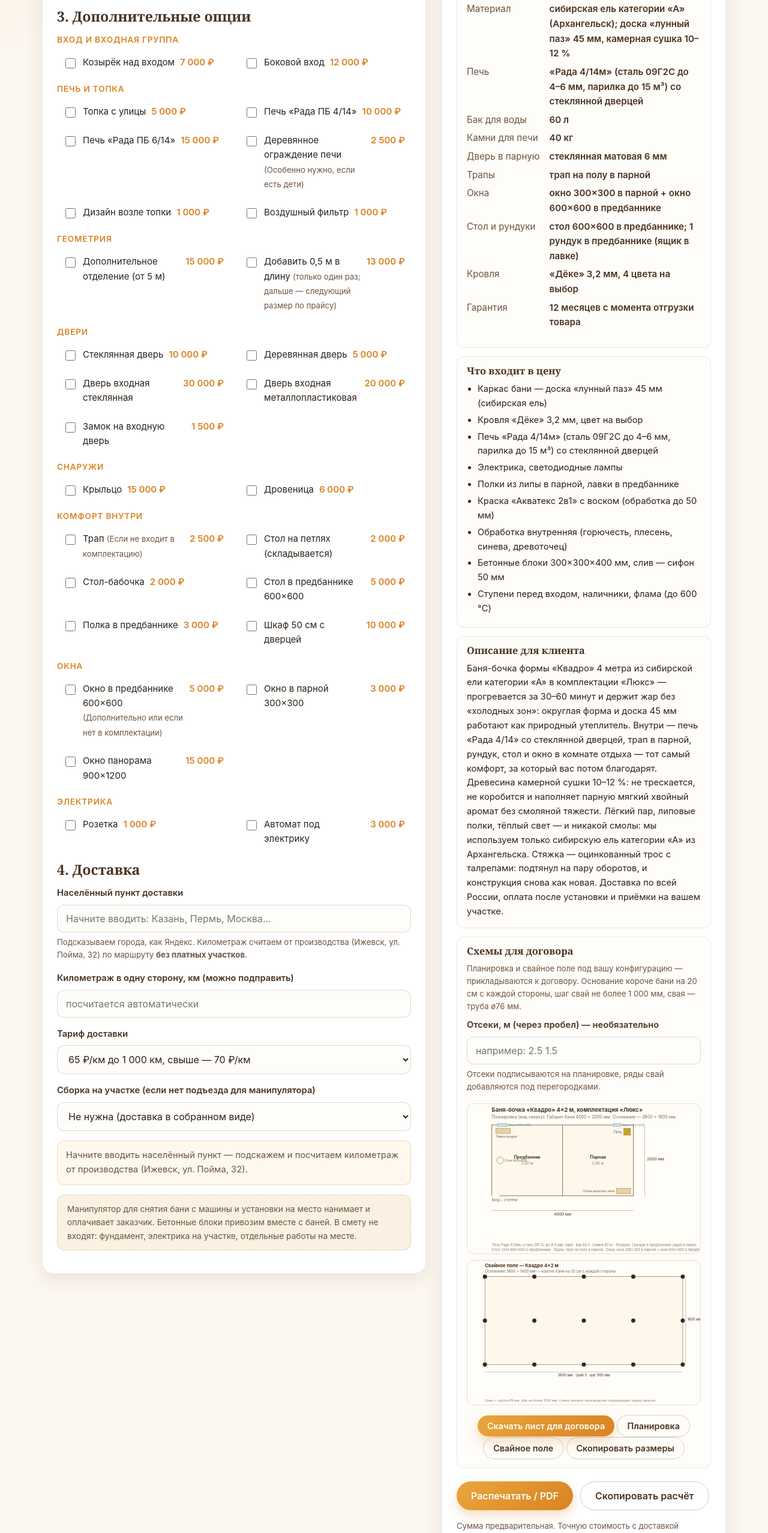
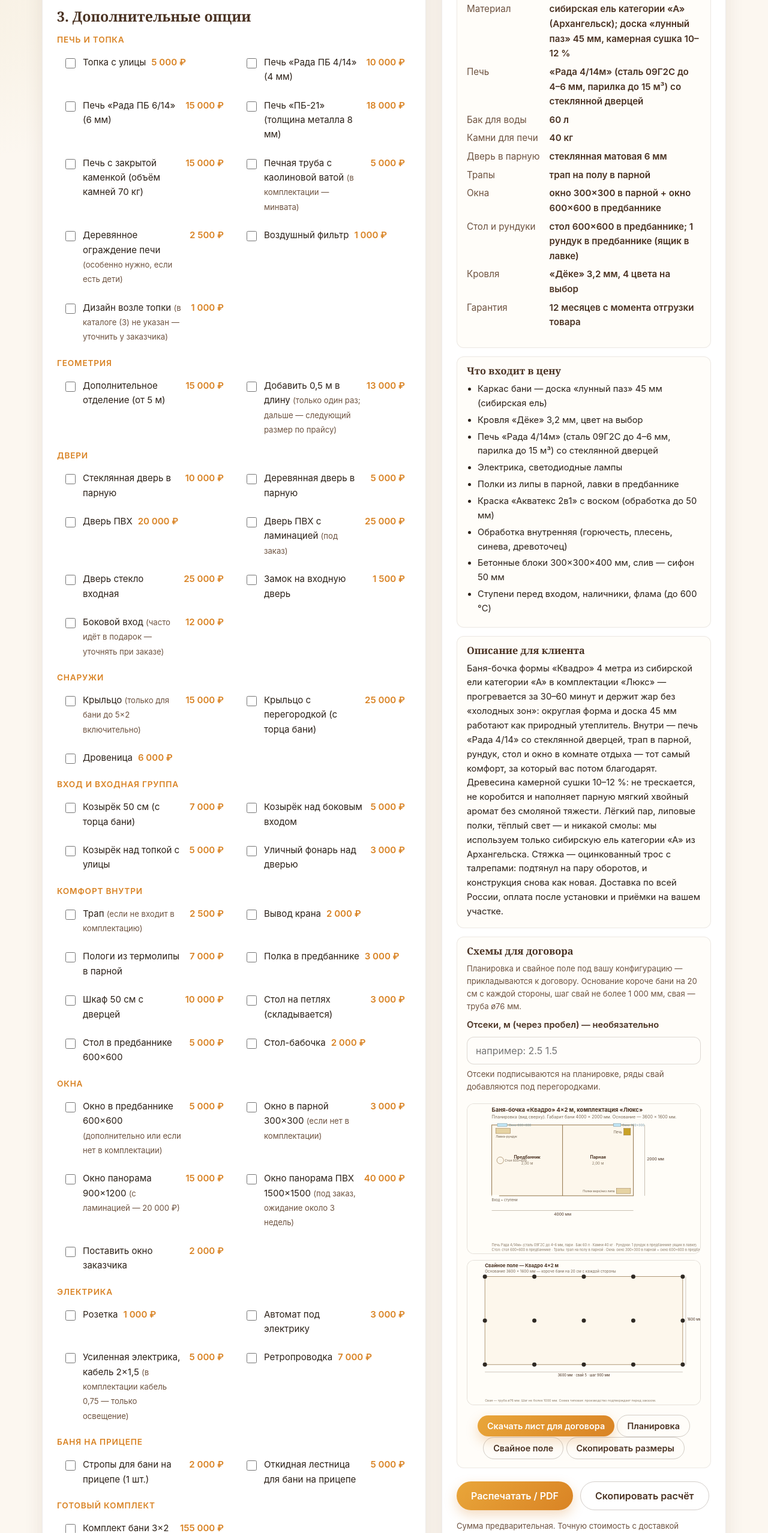
Before and after one commit to videoxiter/par-i-list-14eca7, a plain HTML site: page index.html in a window 1280 px wide. Shown: the part 1928-4483 px from the top of the page at 60% size. Drawn offline with Linux system fonts and the light colour scheme.

Commit message:
Допы из каталога (3): 50 позиций, новые группы, стол на петлях 3000, дверь стекло 25000

```diff
--- a/404.html
+++ b/404.html
@@ -5,7 +5,7 @@
 <meta name="viewport" content="width=device-width, initial-scale=1">
 <meta name="robots" content="noindex, nofollow, noarchive, nosnippet">
 <title>Страница не найдена</title>
-<link rel="stylesheet" href="assets/css/style.css?v=11">
+<link rel="stylesheet" href="assets/css/style.css?v=12">
 </head>
 <body>
 <section class="hero" style="min-height:70vh;display:grid;place-items:center;text-align:center">
--- a/assets/js/calc.js
+++ b/assets/js/calc.js
@@ -9,7 +9,8 @@
   const GROUP_TITLES = {
     "вход": "Вход и входная группа", "печь": "Печь и топка", "геометрия": "Геометрия",
     "двери": "Двери", "снаружи": "Снаружи", "внутри": "Комфорт внутри", "окна": "Окна",
-    "электрика": "Электрика", "материал": "Материал"
+    "электрика": "Электрика", "материал": "Материал", "прицеп": "Баня на прицепе",
+    "комплект": "Готовый комплект"
   };
   const MODEL_PHOTO_SLUG = { k2: "k3", k3: "k3", k4: "k4", k5: "k5", k6: "k6", tank: "tank" };
   const rub = v => (Math.round(v) || 0).toLocaleString("ru-RU").replace(/\u00a0/g, " ") + " ₽";
--- a/assets/js/data.js
+++ b/assets/js/data.js
@@ -2,7 +2,7 @@
 window.BANYA_DATA = {
  "meta": {
   "project": "ИИ-агент «Мария» — автоматизация общения с клиентами (Avito)",
-  "price_actual_date": "2026-09-26",
+  "price_actual_date": "2026-09-30",
   "producer": "Мингазов Артур Ринатович (ИП)",
   "address": "г. Ижевск, ул. Пойма, д. 32",
   "phone": "8-967-472-36-65",
@@ -233,45 +233,52 @@ window.BANYA_DATA = {
  },
  "options": [
   {
-   "nome": "Козырёк над входом",
-   "price": 7000,
-   "group": "вход"
-  },
-  {
-   "nome": "Боковой вход",
-   "price": 12000,
-   "group": "вход"
-  },
-  {
    "nome": "Топка с улицы",
    "price": 5000,
    "group": "печь"
   },
   {
-   "nome": "Печь «Рада ПБ 4/14»",
+   "nome": "Печь «Рада ПБ 4/14» (4 мм)",
    "price": 10000,
    "group": "печь"
   },
   {
-   "nome": "Печь «Рада ПБ 6/14»",
+   "nome": "Печь «Рада ПБ 6/14» (6 мм)",
    "price": 15000,
    "group": "печь"
+  },
+  {
+   "nome": "Печь «ПБ-21» (толщина металла 8 мм)",
+   "price": 18000,
+   "group": "печь"
+  },
+  {
+   "nome": "Печь с закрытой каменкой (объём камней 70 кг)",
+   "price": 15000,
+   "group": "печь"
+  },
+  {
+   "nome": "Печная труба с каолиновой ватой",
+   "price": 5000,
+   "group": "печь",
+   "hint": "в комплектации — минвата"
   },
   {
    "nome": "Деревянное ограждение печи",
    "price": 2500,
    "group": "печь",
-   "hint": "Особенно нужно, если есть дети"
-  },
-  {
-   "nome": "Дизайн возле топки",
-   "price": 1000,
-   "group": "печь"
+   "hint": "особенно нужно, если есть дети"
   },
   {
    "nome": "Воздушный фильтр",
    "price": 1000,
    "group": "печь"
+  },
+  {
+   "nome": "Дизайн возле топки",
+   "price": 1000,
+   "group": "печь",
+   "hint": "в каталоге (3) не указан — уточнить у заказчика"
   },
   {
    "nome": "Увеличение диаметра (ширины) бани на 10 см",
@@ -299,23 +306,29 @@ window.BANYA_DATA = {
    "hint": "только один раз; дальше — следующий размер по прайсу"
   },
   {
-   "nome": "Стеклянная дверь",
+   "nome": "Стеклянная дверь в парную",
    "price": 10000,
    "group": "двери"
   },
   {
-   "nome": "Деревянная дверь",
+   "nome": "Деревянная дверь в парную",
    "price": 5000,
    "group": "двери"
   },
   {
-   "nome": "Дверь входная стеклянная",
-   "price": 30000,
+   "nome": "Дверь ПВХ",
+   "price": 20000,
    "group": "двери"
   },
   {
-   "nome": "Дверь входная металлопластиковая",
-   "price": 20000,
+   "nome": "Дверь ПВХ с ламинацией",
+   "price": 25000,
+   "group": "двери",
+   "hint": "под заказ"
+  },
+  {
+   "nome": "Дверь стекло входная",
+   "price": 25000,
    "group": "двери"
   },
   {
@@ -324,8 +337,20 @@ window.BANYA_DATA = {
    "group": "двери"
   },
   {
+   "nome": "Боковой вход",
+   "price": 12000,
+   "group": "двери",
+   "hint": "часто идёт в подарок — уточнять при заказе"
+  },
+  {
    "nome": "Крыльцо",
    "price": 15000,
+   "group": "снаружи",
+   "hint": "только для бани до 5×2 включительно"
+  },
+  {
+   "nome": "Крыльцо с перегородкой (с торца бани)",
+   "price": 25000,
    "group": "снаружи"
   },
   {
@@ -334,20 +359,65 @@ window.BANYA_DATA = {
    "group": "снаружи"
   },
   {
+   "nome": "Козырёк 50 см (с торца бани)",
+   "price": 7000,
+   "group": "вход"
+  },
+  {
+   "nome": "Козырёк над боковым входом",
+   "price": 5000,
+   "group": "вход"
+  },
+  {
+   "nome": "Козырёк над топкой с улицы",
+   "price": 5000,
+   "group": "вход"
+  },
+  {
+   "nome": "Уличный фонарь над дверью",
+   "price": 3000,
+   "group": "вход"
+  },
+  {
    "nome": "Терраса (веранда)",
    "price": null,
    "group": "снаружи",
-   "price_note": "двускатная крыша — 13 500 ₽/м², односкатная — 13 000 ₽/м², без крыши — 9 000 ₽/м², подиум — 7 000 ₽/м²"
+   "price_note": "двускатная крыша — 13 500 ₽/м², односкатная — 13 000 ₽/м², с ограждением без крыши — 9 000 ₽/м², подиум — 7 000 ₽/м²"
   },
   {
    "nome": "Трап",
    "price": 2500,
    "group": "внутри",
-   "hint": "Если не входит в комплектацию"
+   "hint": "если не входит в комплектацию"
+  },
+  {
+   "nome": "Вывод крана",
+   "price": 2000,
+   "group": "внутри"
+  },
+  {
+   "nome": "Пологи из термолипы в парной",
+   "price": 7000,
+   "group": "внутри"
+  },
+  {
+   "nome": "Полка в предбаннике",
+   "price": 3000,
+   "group": "внутри"
+  },
+  {
+   "nome": "Шкаф 50 см с дверцей",
+   "price": 10000,
+   "group": "внутри"
   },
   {
    "nome": "Стол на петлях (складывается)",
-   "price": 2000,
+   "price": 3000,
+   "group": "внутри"
+  },
+  {
+   "nome": "Стол в предбаннике 600×600",
+   "price": 5000,
    "group": "внутри"
   },
   {
@@ -356,34 +426,32 @@ window.BANYA_DATA = {
    "group": "внутри"
   },
   {
-   "nome": "Стол в предбаннике 600×600",
-   "price": 5000,
-   "group": "внутри"
-  },
-  {
-   "nome": "Полка в предбаннике",
-   "price": 3000,
-   "group": "внутри"
-  },
-  {
-   "nome": "Шкаф 50 см с дверцей",
-   "price": 10000,
-   "group": "внутри"
-  },
-  {
    "nome": "Окно в предбаннике 600×600",
    "price": 5000,
    "group": "окна",
-   "hint": "Дополнительно или если нет в комплектации"
+   "hint": "дополнительно или если нет в комплектации"
   },
   {
    "nome": "Окно в парной 300×300",
    "price": 3000,
-   "group": "окна"
+   "group": "окна",
+   "hint": "если нет в комплектации"
   },
   {
    "nome": "Окно панорама 900×1200",
    "price": 15000,
+   "group": "окна",
+   "hint": "с ламинацией — 20 000 ₽"
+  },
+  {
+   "nome": "Окно панорама ПВХ 1500×1500",
+   "price": 40000,
+   "group": "окна",
+   "hint": "под заказ, ожидание около 3 недель"
+  },
+  {
+   "nome": "Поставить окно заказчика",
+   "price": 2000,
    "group": "окна"
   },
   {
@@ -394,6 +462,17 @@ window.BANYA_DATA = {
   {
    "nome": "Автомат под электрику",
    "price": 3000,
+   "group": "электрика"
+  },
+  {
+   "nome": "Усиленная электрика, кабель 2×1,5",
+   "price": 5000,
+   "group": "электрика",
+   "hint": "в комплектации кабель 0,75 — только освещение"
+  },
+  {
+   "nome": "Ретропроводка",
+   "price": 7000,
    "group": "электрика"
   },
   {
@@ -406,6 +485,21 @@ window.BANYA_DATA = {
    "nome": "Пол из кедра в бане из ели",
    "price": 13000,
    "group": "материал"
+  },
+  {
+   "nome": "Стропы для бани на прицепе (1 шт.)",
+   "price": 2000,
+   "group": "прицеп"
+  },
+  {
+   "nome": "Откидная лестница для бани на прицепе",
+   "price": 5000,
+   "group": "прицеп"
+  },
+  {
+   "nome": "Комплект бани 3×2 для самостоятельной сборки",
+   "price": 155000,
+   "group": "комплект"
   }
  ],
  "gifts": [
```
Also changed, not shown: catalog.html (+5 -5 lines), contacts.html (+5 -5 lines), dostavka.html (+5 -5 lines), faq.html (+5 -5 lines), galereya.html (+5 -5 lines), index.html (+9 -9 lines), komplektacii.html (+5 -5 lines), otzyvy.html (+5 -5 lines).
